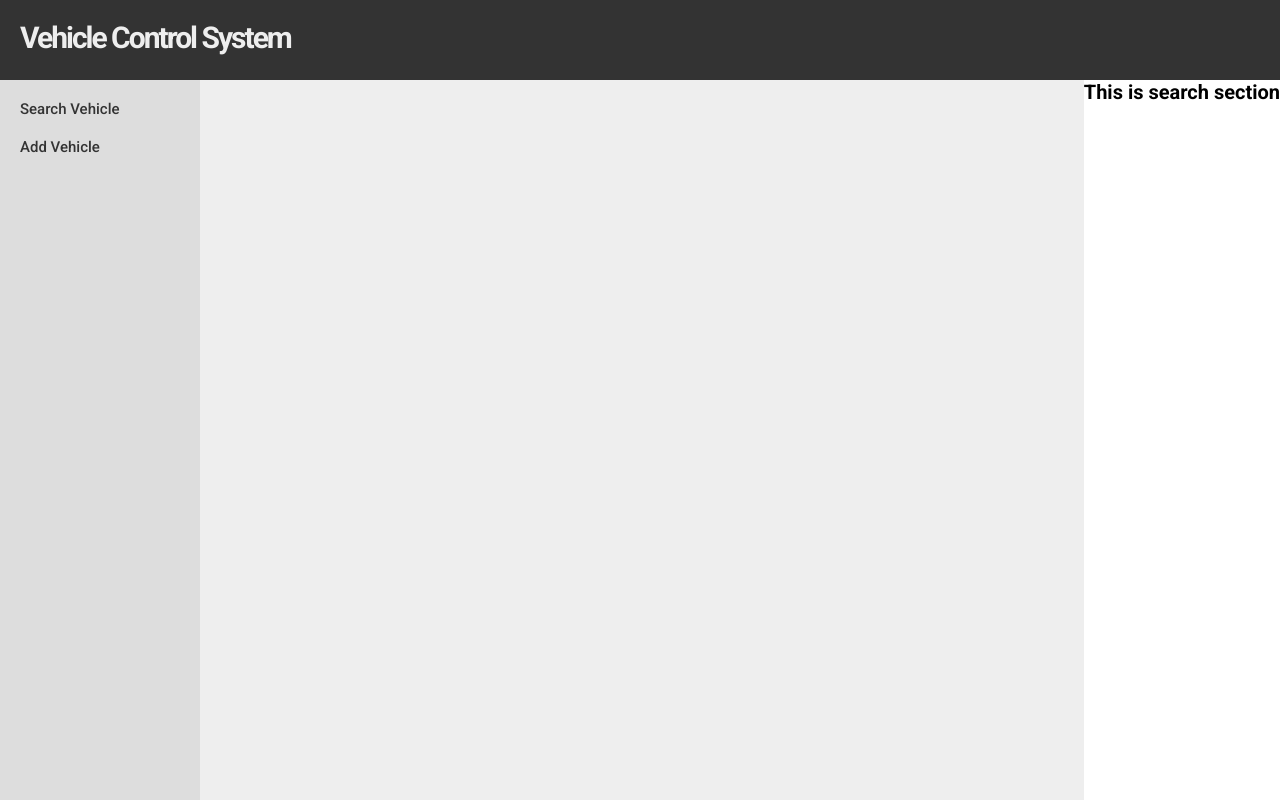
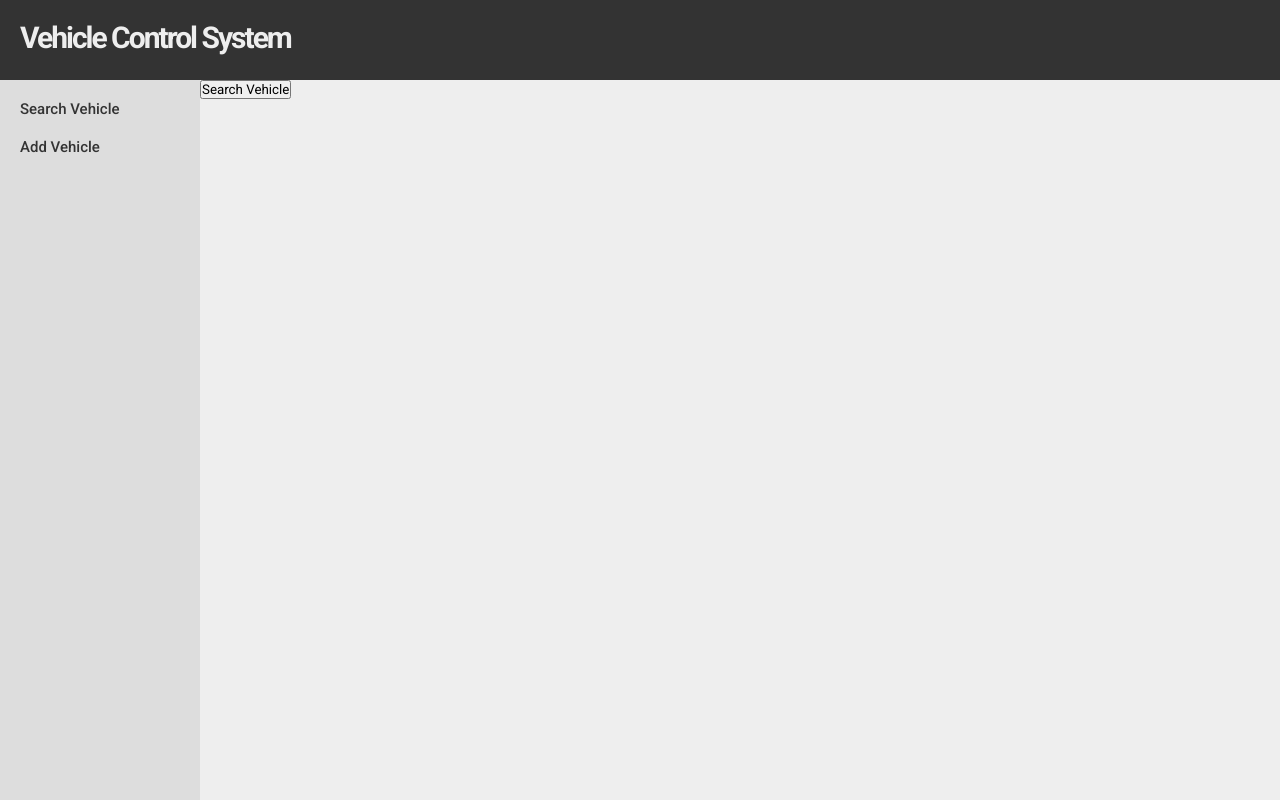
Before and after one commit to gunesozdogan/mobiliz-project, a React (Create React App) app: page / in a window 1280 px wide. Built offline with nearby package versions, Linux system fonts and the light colour scheme.

Commit message:
Refactor content components

```diff
--- a/src/App.js
+++ b/src/App.js
@@ -1,7 +1,8 @@
 import React from "react";
 import Header from "./components/Header/Header";
 import Sidebar from "./components/Sidebar/Sidebar";
-import Content from "./components/Content/Content";
+import ContentAdd from "./components/ContentAdd/ContentAdd";
+import ContentSearch from "./components/ContentSearch/ContentSearch";
 import "./App.css";
 import { useSelector, useDispatch } from "react-redux";
 import { showAddSection, showSearchSection } from "./actions";
@@ -15,16 +16,8 @@ function App() {
         <div className="App">
             <Header />
             <main className="main-content">
-                <Sidebar
-                    searchSection={isSearchSectionShown}
-                    addSection={isAddSectionShown}
-                />
-                <Content />
-                {isSearchSectionShown ? (
-                    <h1>This is search section</h1>
-                ) : (
-                    <h1>This is add section</h1>
-                )}
+                <Sidebar />
+                {isSearchSectionShown ? <ContentSearch /> : <ContentAdd />}
             </main>
         </div>
     );
--- a/src/components/Content/Content.css
+++ /dev/null
@@ -1,4 +0,0 @@
-.vehicles-section {
-    background-color: #eee;
-    flex: 1;
-}
--- a/src/components/Content/Content.js
+++ /dev/null
@@ -1,10 +0,0 @@
-import React from "react";
-import "./Content.css";
-import Sidebar from "../Sidebar/Sidebar";
-
-function Content() {
-    // displaySearchSection() {}
-
-    return <div className="vehicles-section"></div>;
-}
-export default Content;
--- /dev/null
+++ b/src/components/ContentAdd/ContentAdd.css
@@ -0,0 +1,4 @@
+.add-vehicles-section {
+    background-color: var(--content-bkg-color);
+    flex: 1;
+}
--- /dev/null
+++ b/src/components/ContentAdd/ContentAdd.js
@@ -0,0 +1,11 @@
+import React from "react";
+import "./ContentAdd.css";
+
+function ContentAdd() {
+    return (
+        <div className="add-vehicles-section">
+            <button>+ Add Vehicle</button>
+        </div>
+    );
+}
+export default ContentAdd;
--- /dev/null
+++ b/src/components/ContentSearch/ContentSearch.css
@@ -0,0 +1,4 @@
+.search-vehicles-section {
+    background-color: var(--content-bkg-color);
+    flex: 1;
+}
--- /dev/null
+++ b/src/components/ContentSearch/ContentSearch.js
@@ -0,0 +1,11 @@
+import React from "react";
+import "./ContentSearch.css";
+
+function ContentSearch() {
+    return (
+        <div className="search-vehicles-section">
+            <button>Search Vehicle</button>
+        </div>
+    );
+}
+export default ContentSearch;
--- a/src/components/Sidebar/Sidebar.js
+++ b/src/components/Sidebar/Sidebar.js
@@ -1,5 +1,4 @@
-import React, { Component } from "react";
-import ReactDOM from "react-dom";
+import React from "react";
 import "./Sidebar.css";
 import { useDispatch } from "react-redux";
 import { showAddSection, showSearchSection } from "../../actions";
```
